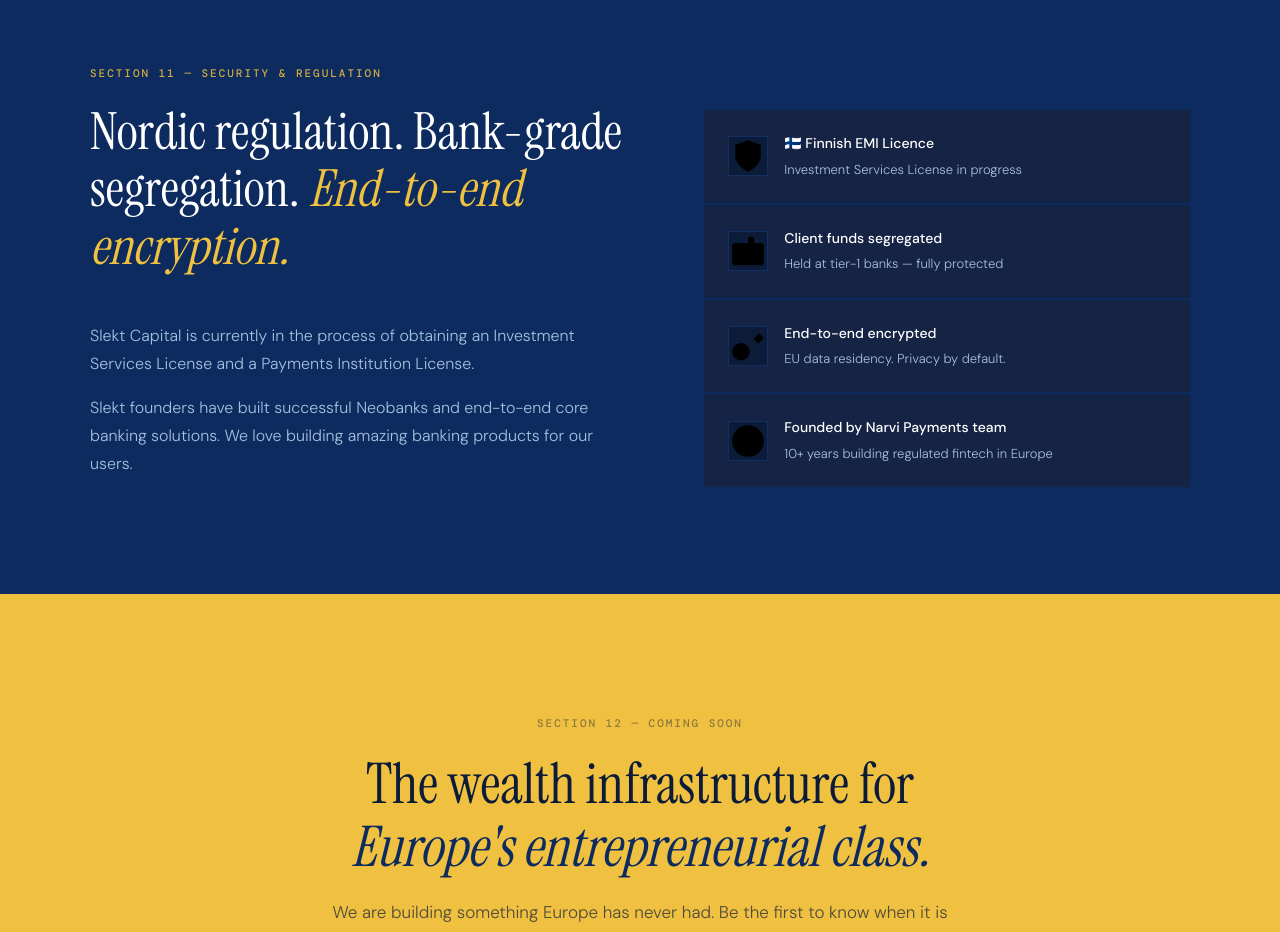
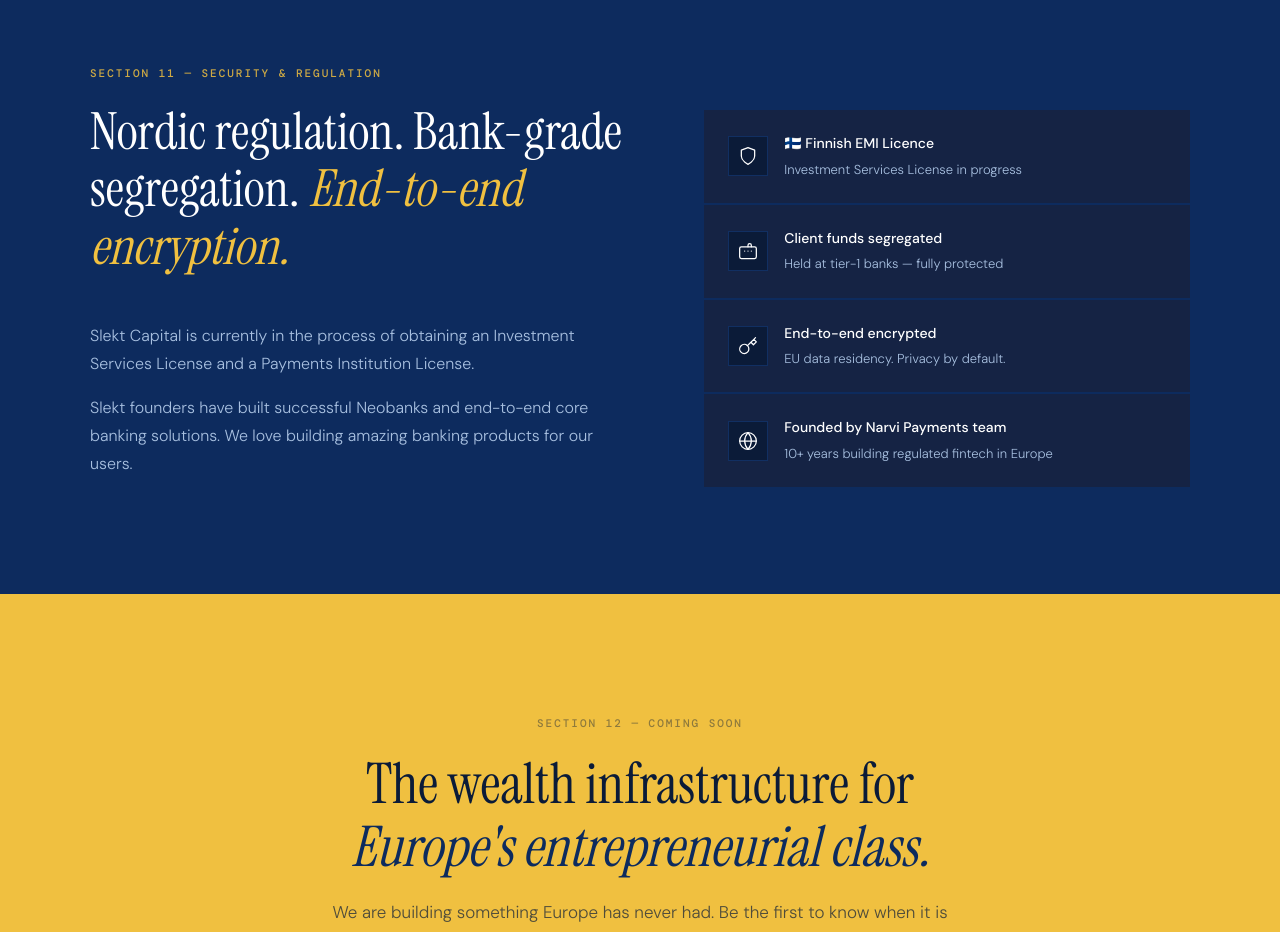
Before and after one commit to neil929/slektlandingbeta, a Next.js app: page / in a window 1280 px wide. Shown: the part 7680-8612 px from the top of the page. Built offline with nearby package versions, Linux system fonts and the light colour scheme.

Commit message:
Make security section badge icons white
Add stroke: white to .badge-icon svg so icons contrast against the dark
navy background in section 11.

https://claude.ai/code/session_01MFMeAd5xVyB6Lo6DywMqLU

```diff
--- a/app/globals.css
+++ b/app/globals.css
@@ -266,6 +266,7 @@ h2 em { font-style: italic; color: var(--gold); }
 .security-badges { display: flex; flex-direction: column; gap: 2px; }
 .security-badge { background: var(--deep); padding: 22px 24px; display: flex; align-items: center; gap: 16px; }
 .badge-icon { width: 40px; height: 40px; background: var(--midnight); border: 1px solid rgba(26,79,160,0.4); display: flex; align-items: center; justify-content: center; flex-shrink: 0; }
+.badge-icon svg { width: 20px; height: 20px; stroke: #ffffff; fill: none; stroke-width: 1.5; stroke-linecap: round; stroke-linejoin: round; }
 .badge-label { font-size: 14px; font-weight: 500; color: var(--white); margin-bottom: 3px; }
 .badge-sub { font-size: 13px; color: var(--mist); font-weight: 300; }
 
```
